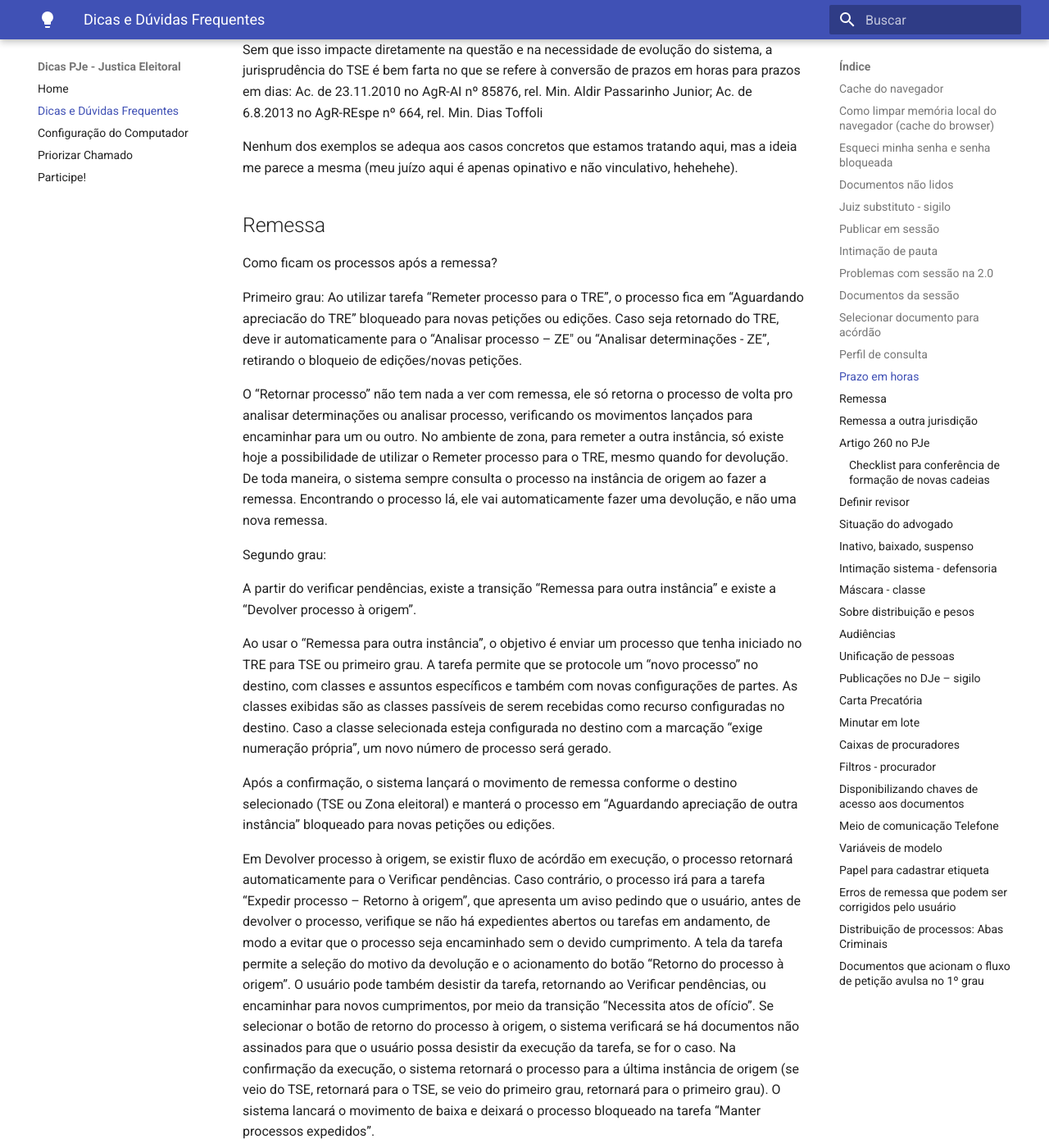
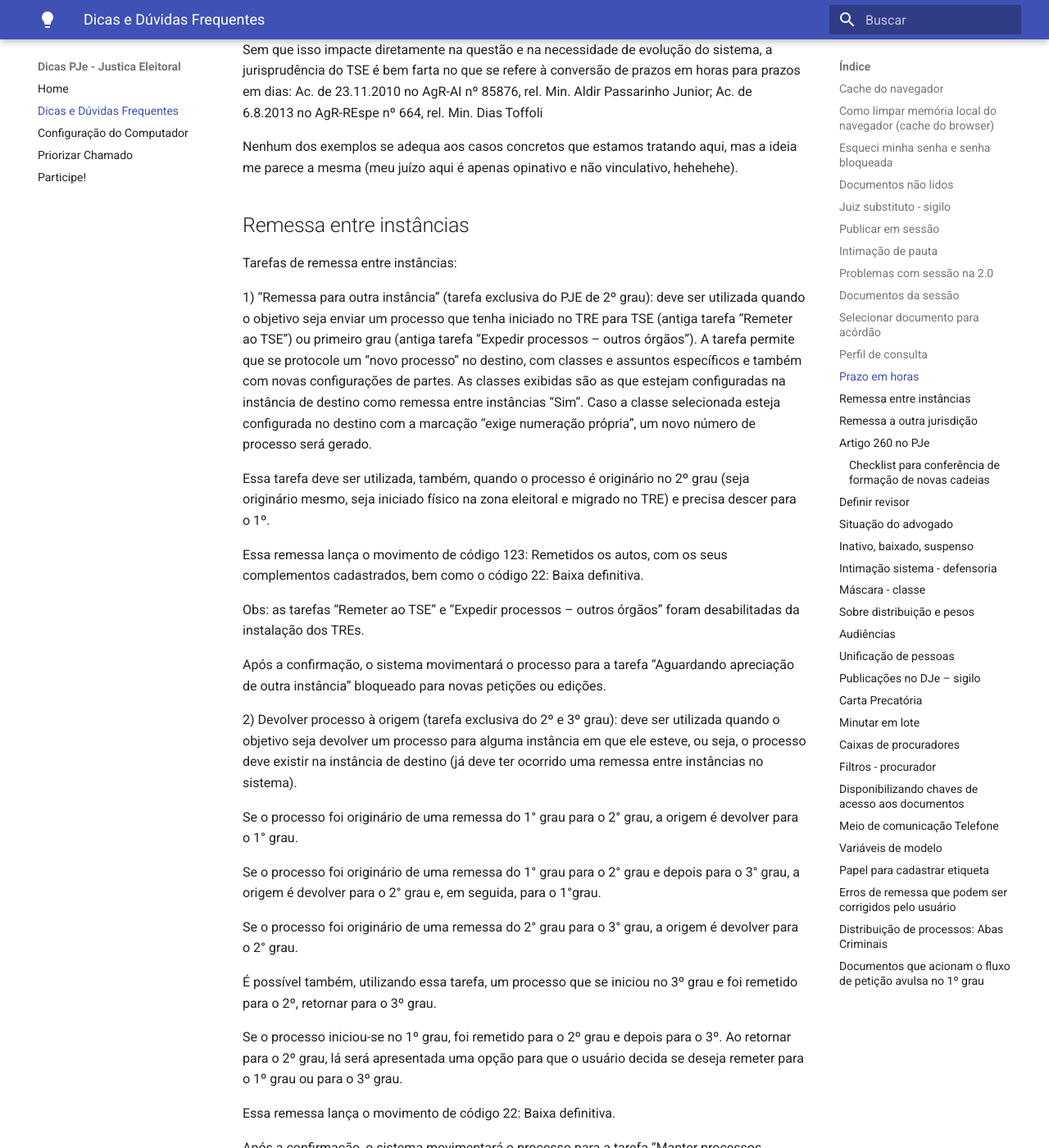
Before and after one commit to PJeJE/dicas_versao_1, an MkDocs documentation site: the page built from docs/dicas.md, in a window 1280 px wide and 1400 px high, scrolled down 20308 px. Shown: the whole window at 82% size. Built offline with MkDocs 1.6.1 and Material for MkDocs 9.7.7, drawn with Linux system fonts in a browser that asks for light colours; nearby versions of some CDN libraries; some of the changed text lies outside the part shown.

Commit message:
Alterações no texto de remessa enviadas pela Talim

```diff
--- a/docs/dicas.md
+++ b/docs/dicas.md
@@ -372,25 +372,57 @@
 
 Nenhum dos exemplos se adequa aos casos concretos que estamos tratando aqui, mas a ideia me parece a mesma (meu juízo aqui é apenas opinativo e não vinculativo, hehehehe).
 
-##  Remessa
+##  Remessa entre instâncias
 
-Como ficam os processos após a remessa?
+Tarefas de remessa entre instâncias:
 
-Primeiro grau: Ao utilizar tarefa “Remeter processo para o TRE”, o processo fica em “Aguardando apreciacão do TRE” bloqueado para novas petições ou edições. Caso seja  retornado do TRE, deve ir automaticamente para o “Analisar processo – ZE" ou “Analisar determinações - ZE”, retirando o bloqueio de edições/novas petições.
+1) “Remessa para outra instância” (tarefa exclusiva do PJE de 2º grau):  deve ser utilizada quando o objetivo seja enviar um processo que tenha iniciado no TRE para TSE (antiga tarefa “Remeter ao TSE”) ou primeiro grau (antiga tarefa “Expedir processos – outros órgãos”). A tarefa permite que se protocole um “novo processo” no destino, com classes e assuntos específicos e também com novas configurações de partes. As classes exibidas são as que estejam configuradas na instância de destino como remessa entre instâncias “Sim”. Caso a classe selecionada esteja configurada no destino com a marcação “exige numeração própria”, um novo número de processo será gerado.
 
-O “Retornar processo” não tem nada a ver com remessa, ele só retorna o processo de volta pro analisar determinações ou analisar processo, verificando os movimentos lançados para encaminhar para um ou outro. No ambiente de zona, para remeter a outra instância, só existe hoje a possibilidade de utilizar o Remeter processo para o TRE, mesmo quando for devolução. De toda maneira, o sistema sempre consulta o processo na instância de origem ao fazer a remessa. Encontrando o processo lá, ele vai automaticamente fazer uma devolução, e não uma nova remessa.
+Essa tarefa deve ser utilizada, também, quando o processo é originário no 2º grau (seja originário mesmo, seja iniciado físico na zona eleitoral e migrado no TRE) e precisa descer para o 1º.
 
-Segundo grau:
+Essa remessa lança o movimento de código 123: Remetidos os autos, com os seus complementos cadastrados, bem como o código 22: Baixa definitiva.
 
-A partir do verificar pendências, existe a transição “Remessa para outra instância” e existe a “Devolver processo à origem”.
+Obs: as tarefas “Remeter ao TSE” e “Expedir processos – outros órgãos” foram desabilitadas da instalação dos TREs.
 
-Ao usar o “Remessa para outra instância”, o objetivo é enviar um processo que tenha iniciado no TRE para TSE ou primeiro grau. A tarefa permite que se protocole um “novo processo” no destino, com classes e assuntos específicos e também com novas configurações de partes. As classes exibidas são as classes passíveis de serem recebidas como recurso configuradas no destino. Caso a classe selecionada esteja configurada no destino com a marcação “exige numeração própria”, um novo número de processo será gerado.
+Após a confirmação, o sistema movimentará o processo para a tarefa “Aguardando apreciação de outra instância” bloqueado para novas petições ou edições.
 
-Após a confirmação, o sistema lançará o movimento de remessa conforme o destino selecionado (TSE ou Zona eleitoral) e manterá o processo em “Aguardando apreciação de outra instância” bloqueado para novas petições ou edições.
+2) Devolver processo à origem (tarefa exclusiva do 2º e 3º grau):  deve ser utilizada quando o objetivo seja devolver um processo para alguma instância em que ele esteve, ou seja, o processo deve existir na instância de destino (já deve ter ocorrido uma remessa entre instâncias no sistema).
 
-Em Devolver processo à origem, se existir fluxo de acórdão em execução, o processo retornará automaticamente para o Verificar pendências. Caso contrário, o processo irá para a tarefa “Expedir processo – Retorno à origem”, que apresenta um aviso pedindo que o usuário, antes de devolver o processo, verifique se não há expedientes abertos ou tarefas em andamento, de modo a evitar que o processo seja encaminhado sem o devido cumprimento. A tela da tarefa permite a seleção do motivo da devolução e o acionamento do botão “Retorno do processo à origem”. O usuário pode também desistir da tarefa, retornando ao Verificar pendências, ou encaminhar para novos cumprimentos, por meio da transição “Necessita atos de ofício”. Se selecionar o botão de retorno do processo à origem, o sistema verificará se há documentos não assinados para que o usuário possa desistir da execução da tarefa, se for o caso. Na confirmação da execução, o sistema retornará o processo para a última instância de origem (se veio do TSE, retornará para o TSE, se veio do primeiro grau, retornará para o primeiro grau). O sistema lancará o movimento de baixa e deixará o processo bloqueado na tarefa “Manter processos expedidos”.
+Se o processo foi originário de uma remessa do 1° grau para o 2° grau, a origem é devolver para o 1° grau.
 
-As tarefas onde os processos permanecem após remessa e devolução são diferentes para que se saiba com mais facilidade qual o caminho que o processo percorreu.
+Se o processo foi originário de uma remessa do 1° grau para o 2° grau e depois para o 3° grau, a origem é devolver para o 2° grau e, em seguida, para o 1°grau.
+
+Se o processo foi originário de uma remessa do 2° grau para o 3° grau, a origem é devolver para o 2° grau.
+
+É possível também, utilizando essa tarefa, um processo que se iniciou no 3º grau e foi remetido para o 2º, retornar para o 3º grau.
+
+Se o processo iniciou-se no 1º grau, foi remetido para o 2º grau e depois para o 3º. Ao retornar para o 2º grau, lá será apresentada uma opção para que o usuário decida se deseja remeter para o 1º grau ou para o 3º grau.
+
+Essa remessa lança o movimento de código 22: Baixa definitiva.
+
+Após a confirmação, o sistema movimentará o processo para a tarefa “Manter processos expedidos” bloqueado para novas petições ou edições.
+
+As tarefas onde os processos permanecem após remessa ou devolução são diferentes para que se saiba com mais facilidade qual o caminho que o processo percorreu.
+
+Como a tarefa funciona: A tela da tarefa permite a seleção do motivo da devolução e o acionamento do botão “Retornar para a instância de origem”, porém antes disso apresenta um aviso para que o usuário, antes de devolver o processo, verifique se não há expedientes abertos ou tarefas em andamento, de modo a evitar que o processo seja encaminhado sem o devido cumprimento.
+
+ O usuário pode também desistir da tarefa, retornando ao Verificar Pendências, ou encaminhar para novos cumprimentos, por meio da transição “Necessita atos de ofício”.
+
+Ao selecionar o botão de retorno para instância de origem, o sistema verificará se há documentos não assinados para que o usuário possa desistir da execução da tarefa, se for o caso. Na confirmação da execução, o sistema retornará o processo para a última instância de origem (se veio do TSE, retornará para o TSE, se veio do primeiro grau, retornará para o primeiro grau).
+
+3) Remeter ao TRE (tarefa exclusiva do 1º grau): deve ser utilizada quando o objetivo seja realizar a remessa de um processo da Zona Eleitoral para o TRE, independente se o processo já esteve ou não na instância de destino (2º grau).
+
+No ambiente de zona, para remeter a outra instância, só existe hoje a possibilidade de utilizar o Remeter processo para o TRE, mesmo quando for devolução. De toda maneira, o sistema sempre consulta o processo na instância de origem ao fazer a remessa. Encontrando o processo lá, ele vai automaticamente fazer uma devolução, e não uma nova remessa.
+
+Essa remessa lança o movimento de código 123: Remetidos os autos, com os seus complementos cadastrados, bem como o código 22: Baixa definitiva.
+
+Ao utilizar tarefa “Remeter processo para o TRE”, o processo fica em “Aguardando apreciação do TRE” bloqueado para novas petições ou edições. Caso seja retornado do TRE, deve ir automaticamente para o “Analisar processo – ZE" ou “Analisar determinações - ZE”, retirando o bloqueio de edições/novas petições.
+
+O “Retornar processo” não tem nada a ver com remessa, ele só retorna o processo de volta pro analisar determinações ou analisar processo, verificando os movimentos lançados para encaminhar para um ou outro.
+
+4) Expedir a origem – outros órgãos (tarefa exclusiva do 3º grau): deve ser utilizada quando o objetivo seja remeter um processo ao TRE, quando o processo iniciou-se no TSE, seja porque realmente foi protocolado no TSE, seja porque foi migrado no TSE. Nesse caso, o processo não “existia” no TRE.
+
+Essa remessa lança o movimento de código 22: Baixa definitiva.
 
 
 ## Remessa a outra jurisdição
```
